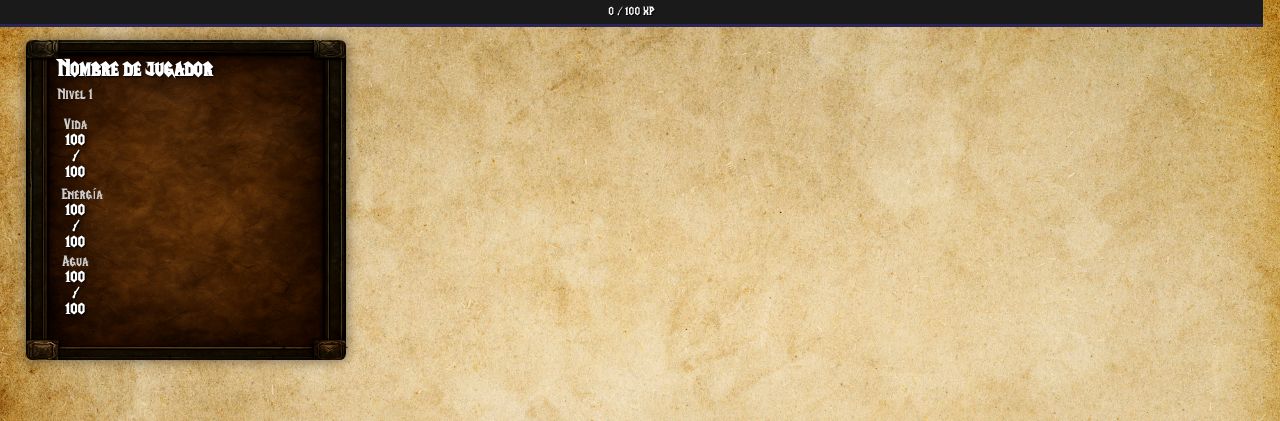
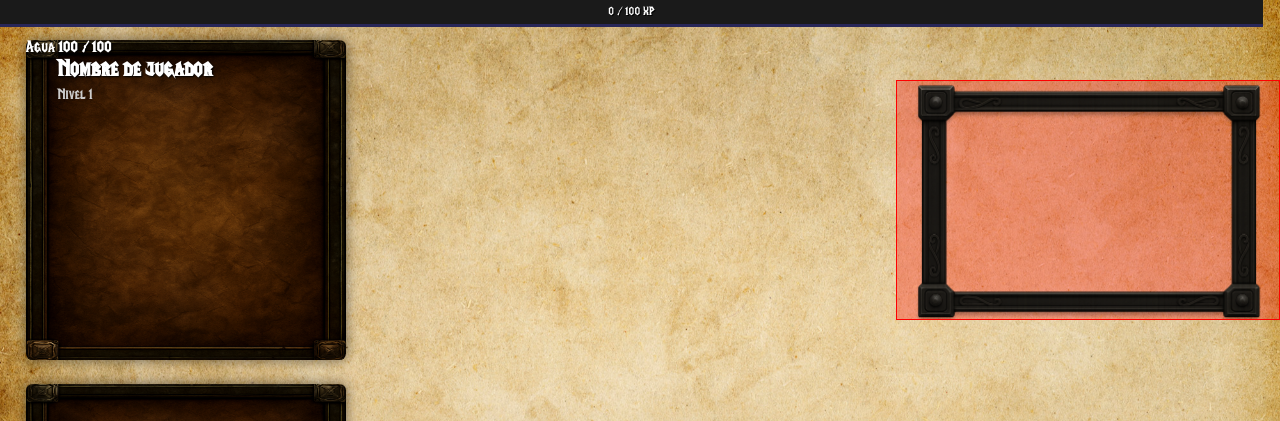
Before and after one commit to RedRpgEvolution/RedRpgEvolution, a PHP site: page /juego.php in a window 1280 px wide. Shown: the top 421 px of the page. Run offline with PHP 8.4, Linux system fonts and the light colour scheme.

Commit message:
Add files via upload

```diff
--- a/estilo/estilo.css
+++ b/estilo/estilo.css
@@ -12,10 +12,18 @@
   padding: 0; /* Quitamos padding por defecto */
   box-sizing: border-box; /* Padding incluido en ancho total */
   font-family: "WarcraftFont", sans-serif; /* Tipografía */
-  background-color: #4E342E; /* Fondo marrón */
   height: 100vh; /* Altura 100% pantalla */
   overflow: auto;
   overflow-x: hidden; /*No scroll horizontal*/
+
+  background-image: url('../imagenes/fondo-de-piso-de-madera.jpg'); /* Fondo específico */
+  background-size: cover;             /* Cubre toda la pantalla */
+  background-position: center;        /* Centrado */
+  background-repeat: no-repeat;       /* Sin repetición */
+  background-attachment: fixed;       /* Fijo mientras se hace scroll */
+  position: relative;
+
+
 }
 
 /* ===================================== */
@@ -79,16 +87,6 @@
   visibility: hidden;        /*  Lo hace invisible para el navegador */
 }
 
-/* ===================== */
-/* Fondo exclusivo para JUEGO */
-/* ===================== */
-.pagina-juego {
-  background-image: url('../imagenes/fondo-de-piso-de-madera.jpg'); /* Fondo específico */
-  background-size: cover;             /* Cubre toda la pantalla */
-  background-position: center;        /* Centrado */
-  background-repeat: no-repeat;       /* Sin repetición */
-  background-attachment: fixed;       /* Fijo mientras se hace scroll */
-}
 
 /* ===================== */
 /* Fondo exclusivo para LOGIN */
@@ -532,3 +534,39 @@
 #btn-explorar-bosque:hover {
   background-color: #879F6D;
 }
+
+#ventana-resultado {
+  /* 📌 Ubicar en la parte superior derecha */
+  position: absolute;
+  top: 10vh;            /* Espacio desde arriba */
+  right: 0vw;           /* Espacio desde el borde derecho */
+
+  /* 📐 Tamaño escalable */
+  width: 30vw;          /* Ancho adaptativo */
+  height: 30vh;         /* Alto adaptativo */
+
+  /* 🖼 Fondo */
+  background-image: url('../imagenes/marco.png');
+  background-size: cover;
+  background-repeat: no-repeat;
+  background-position: center;
+   background-color: rgba(255, 0, 0, 0.3); /* 🔴 Para pruebas */
+
+  padding: 2vh 2vw;     /* Espaciado interno razonable */
+  box-sizing: border-box;
+
+  z-index: 100;         /* Asegura que quede visible */
+  border: 1px solid red;
+
+}
+
+/* 📱 Ajuste para pantallas pequeñas */
+@media (max-width: 768px) {
+  #ventana-resultado {
+    width: 80vw;       /* Casi todo el ancho en móviles */
+    height: auto;      /* Que crezca según contenido */
+    top: 5vh;
+    right: 5vw;
+    padding: 4vh 4vw;
+  }
+}
--- a/juego.php
+++ b/juego.php
@@ -1,6 +1,4 @@
-<!-- Declaramos el tipo de documento HTML -->
 <!DOCTYPE html>
-<!-- Iniciamos el documento HTML y definimos el idioma -->
 <html lang="es">
 
 <!-- Sección de cabecera, donde van los metadatos -->
@@ -12,7 +10,7 @@
   <meta name="viewport" content="width=device-width, initial-scale=1.0">
 
   <!-- Título de la pestaña del navegador -->
-  <title>Juego de Supervivencia</title>
+  <title>Red Evo</title>
 
   <!-- Enlace al archivo de estilos CSS -->
   <link rel="stylesheet" href="estilo/estilo.css">
@@ -20,7 +18,7 @@
 </head>
 
 <!-- Cuerpo de la página, donde se mostrará todo lo visual -->
-<body class="pagina-juego">
+<body>
 
     <!-- Barra de experiencia superior -->
   <div id="barra-xp">
@@ -28,10 +26,11 @@
     <span id="xp-texto">0 / 100 XP</span> <!-- Texto encima -->
   </div>
 
+
     <!-- Contenedor principal del juego -->
   <div id="juego">
 
-  <!-- HUD lateral izquierdo en pagina juego.php -->
+    <!-- HUD lateral izquierdo en pagina (vida, energia y agua)estilo.css -->
     <div id="hud-estadisticas-jugador">
       <div>
       <!-- Nombre del jugador -->
@@ -42,28 +41,32 @@
       <!-- Nivel del jugador -->
       <div id="nivel-jugador" class="nivel-usuario">
         Nivel 1
+      </div>
       <div class="contenedor-estadisticas">
 
         <!-- Barra de Vida -->
-    <div class="barra">
+        <div>
           <label>Vida</label>
           <span id="vida-texto" class="barra-texto">100 / 100</span>  <!-- 🔢 Texto visible -->
           <div class="progreso">
-        <div class="relleno" id="vida-barra" style="width: 100%;"></div>
+            <div class="relleno" id="vida-barra">
+            </div>
           </div>
         </div>
 
         <!-- Barra de Energía -->
-    <div class="barra">
+        <div>
           <label>Energía</label>
           <span id="energia-texto" class="barra-texto">100 / 100</span> <!-- 🔢 Texto visible -->
           <div class="progreso">
-        <div class="relleno" id="energia-barra" style="width: 100%;"></div>
+          </div>
+            <div class="relleno" id="energia-barra" style="width: 100%;">
+            </div>
         </div>
       </div>
 
       <!-- Barra de Agua -->
-    <div class="barra">
+      <div>
         <label>Agua</label>
         <span id="agua-texto" class="barra-texto">100 / 100</span> <!-- 🔢 Texto visible -->
         <div class="progreso">
@@ -72,23 +75,19 @@
       </div>
       </div>
     </div>
-
-
-
-  <!-- HUD lateral izquierdo inferior en pagina juego.php -->
+    <!-- HUD lateral izquierdo en pagina (inventario, mapa y conocimiento) estilo.css -->
     <div id="rutas" class="hud-rutas">
       <div>
-      <!-- Barra inferior del juego -->
         <div>
           <button class="boton-hud" id="btn-inventario">Inventario</button>
           <button class="boton-hud" id="btn-mapa">Mapa</button>
           <button class="boton-hud" id="btn-conocimiento">Conocimiento</button>
         </div>
-
+      </div>
     </div>
 
+    <div id="ventana-resultado" class="estilo-ventana-resultado">
     </div>
-
 
 
 
@@ -196,7 +195,6 @@
   </div>
   <!-- Botón cerrar inventario -->
 <button id="cerrar-inventario" class="btn-cerrar-inv">✖ Cerrar</button>
-
 </div>
 
 
```
Also changed, not shown: other parts of estilo/estilo.css (+16 -12 lines), imagenes/boton_cerrar.png (added), imagenes/marco.png (added). Lines whose indentation alone changed are shown as unchanged.
